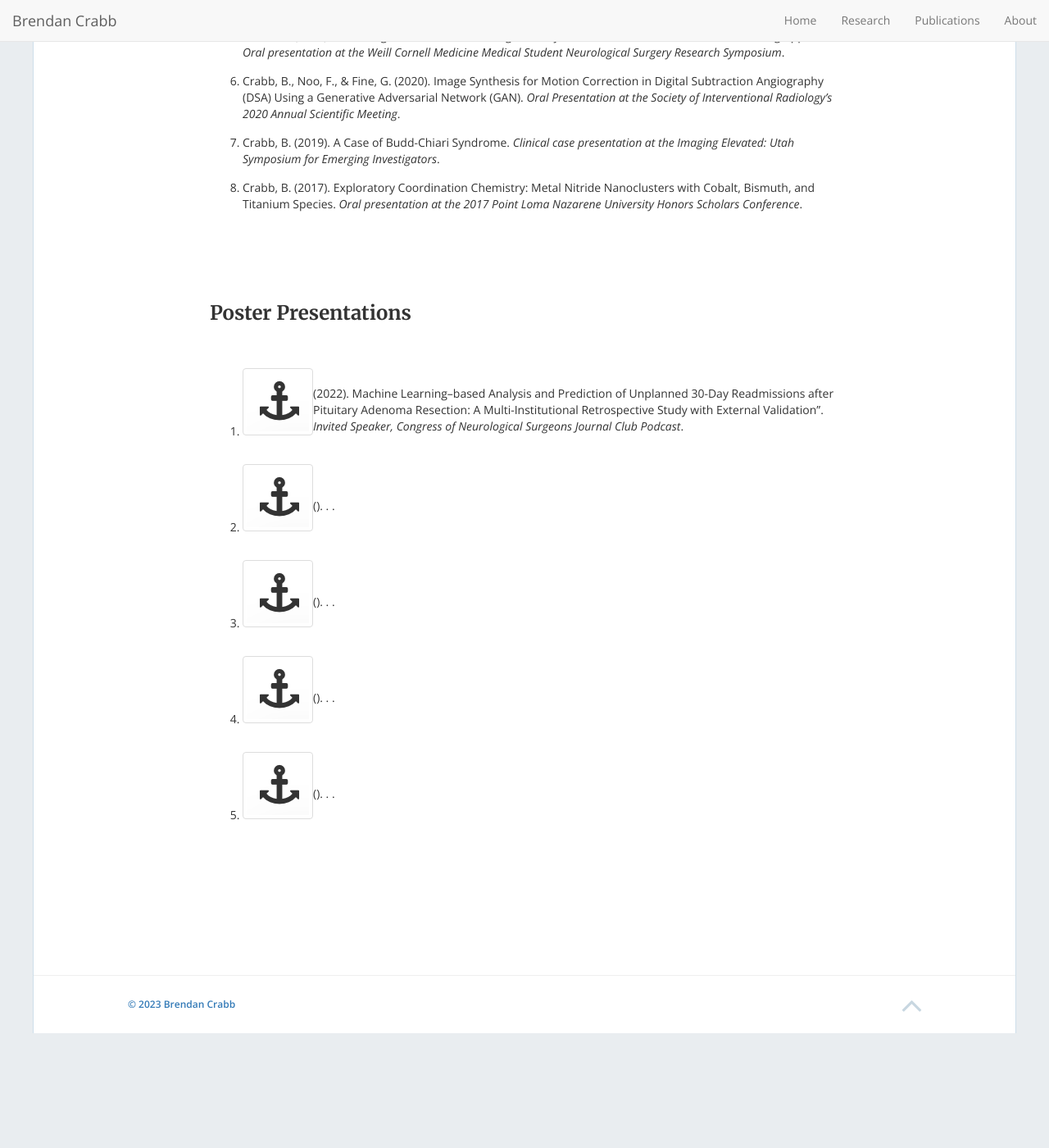
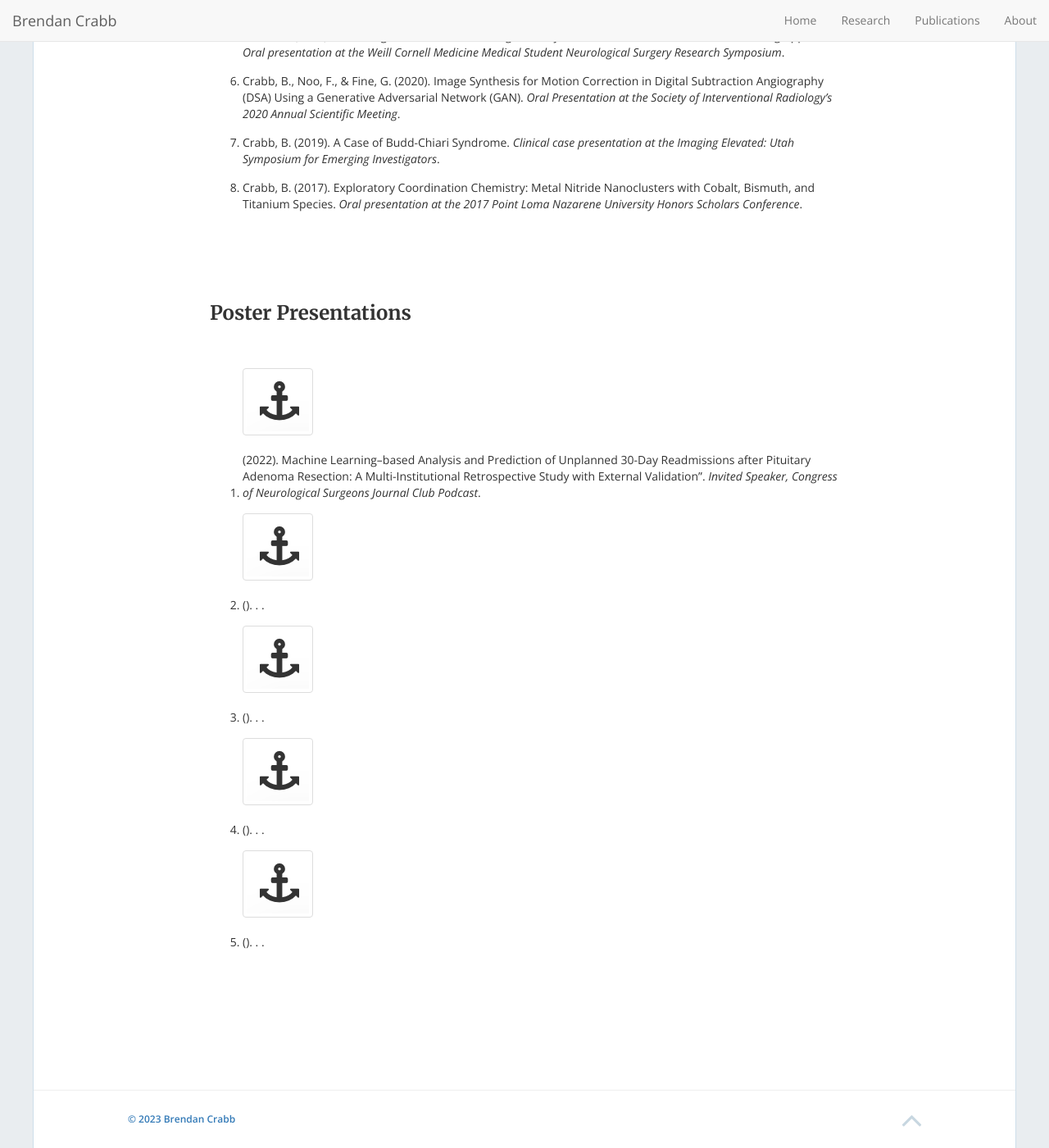
Before and after one commit to btcrabb/portfolio, a Jekyll site: the page built from docs/publications.md, in a window 1280 px wide and 1400 px high, scrolled down 1557 px. Shown: the whole window at 82% size. Built offline with Jekyll 4.4.1, drawn with Linux system fonts in a browser that asks for light colours; nearby versions of some CDN libraries; before the commit the page ends 2817 px from its top, so only the background shows below that.

Commit message:
Update style.scss

```diff
--- a/docs/css/style.scss
+++ b/docs/css/style.scss
@@ -44,8 +44,7 @@ h1, h2, h3, h4, h5, h6 {
 }
 
 .li-container {
-    display: flex;
-    align-items: center;
+    display: inline-block;
 }
 .thumbnail {
     height: 100%;
```
